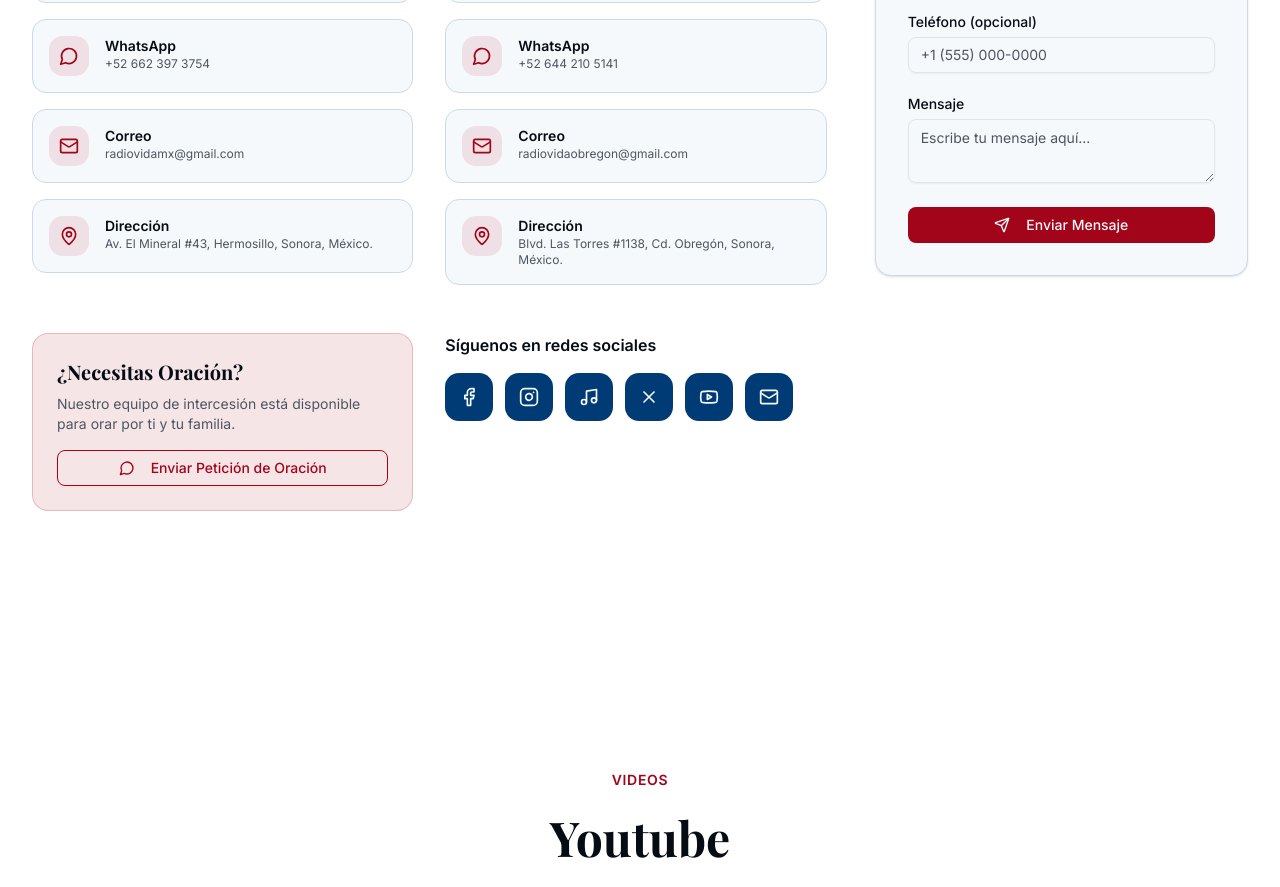
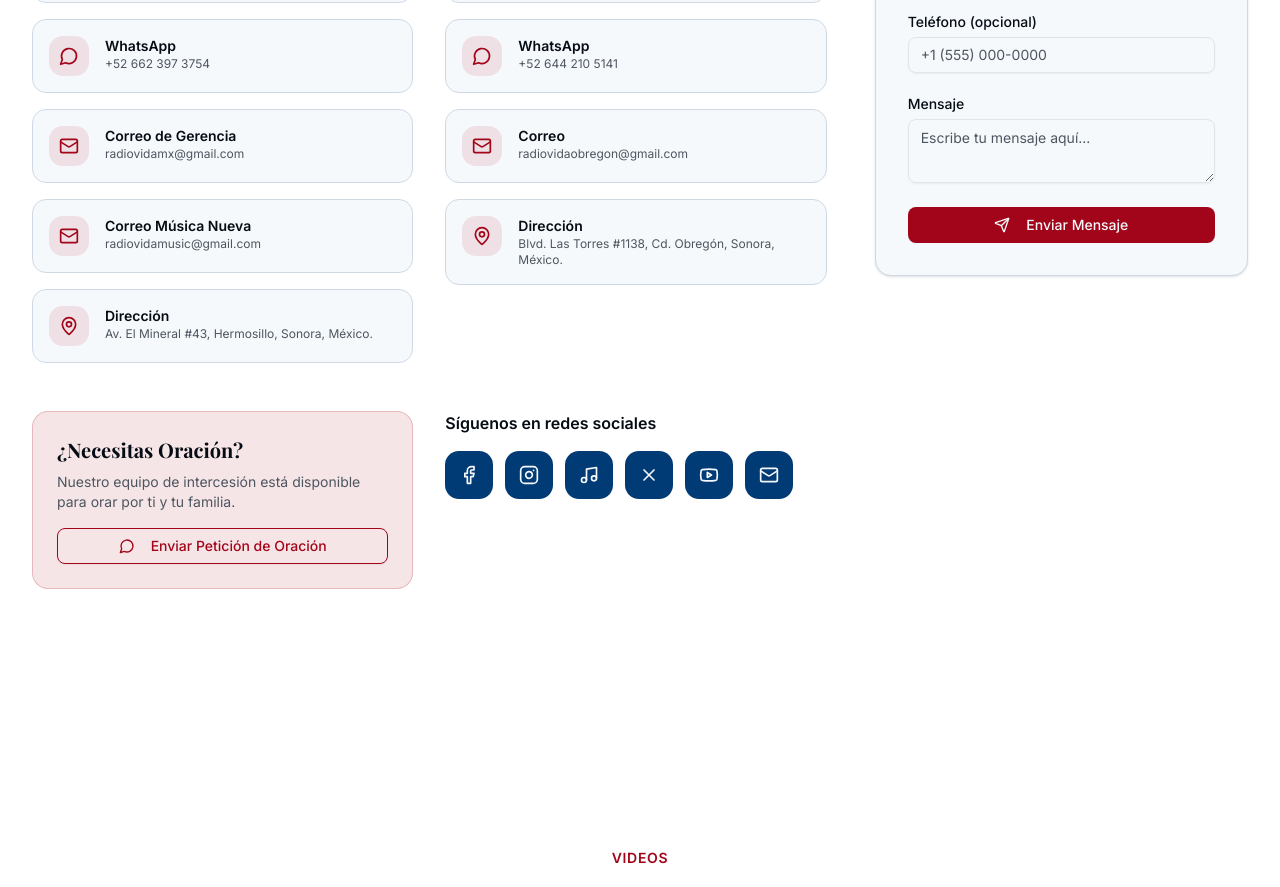
Before and after one commit to RadioVidaMx/radiovidamx, a Next.js app: page / in a window 1280 px wide. Shown: the part 6680-7567 px from the top of the page. Built offline with nearby package versions, Linux system fonts and the light colour scheme; no server answers; the database is empty; a web font is replaced by a local one.

Commit message:
feat: add management and music emails to Hermosillo contact section

```diff
--- a/components/contact-section.tsx
+++ b/components/contact-section.tsx
@@ -32,9 +32,15 @@ const contactInfo: Record<string, ContactItem[]> = {
     },
     {
       icon: Mail,
-      title: "Correo",
+      title: "Correo de Gerencia",
       value: "radiovidamx@gmail.com",
       link: "mailto:radiovidamx@gmail.com",
+    },
+    {
+      icon: Mail,
+      title: "Correo Música Nueva",
+      value: "radiovidamusic@gmail.com",
+      link: "mailto:radiovidamusic@gmail.com",
     },
     {
       icon: MapPin,
```
